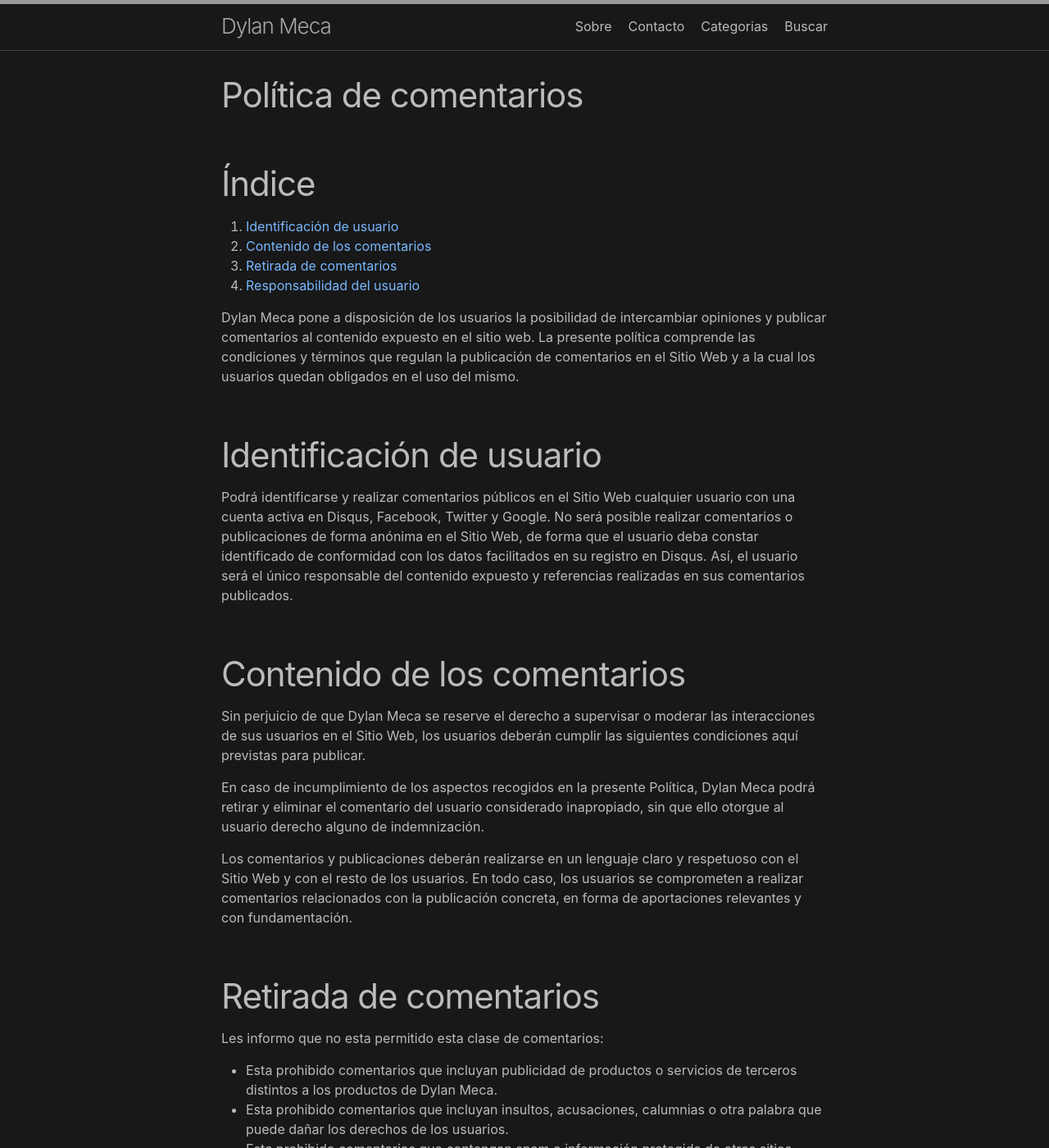
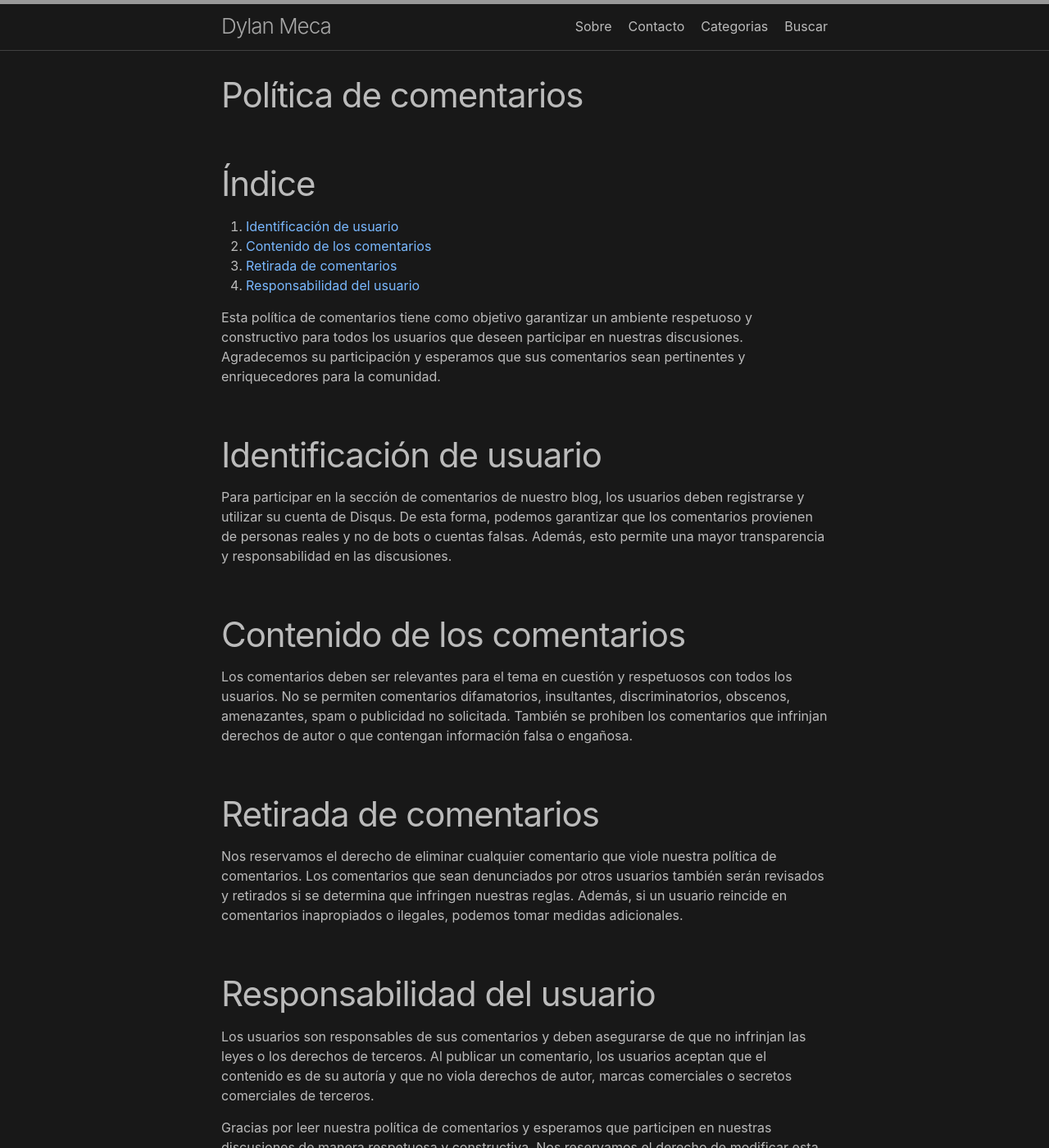
Before and after one commit to dylanmeca/dylanmeca.github.io, a Jekyll site: the page built from _posts/2020-06-07-politica-de-comentarios.md, in a window 1280 px wide and 1400 px high. Shown: the whole window at 82% size. Built offline with Jekyll 4.4.1, drawn with Linux system fonts in a browser that asks for light colours; some of the changed text lies outside the part shown.

Commit message:
Update 2020-06-07-politica-de-comentarios.md

```diff
--- a/_posts/2020-06-07-politica-de-comentarios.md
+++ b/_posts/2020-06-07-politica-de-comentarios.md
@@ -18,35 +18,22 @@
 3. [Retirada de comentarios](#retirada-de-comentarios)
 4. [Responsabilidad del usuario](#responsabilidad-del-usuario)
 
-Dylan Meca pone a disposición de los usuarios la posibilidad de intercambiar opiniones y publicar comentarios al contenido expuesto en el sitio web.
-La presente política comprende las condiciones y términos que regulan la publicación de comentarios en el Sitio Web y a la cual los usuarios quedan obligados en el uso del mismo.
+Esta política de comentarios tiene como objetivo garantizar un ambiente respetuoso y constructivo para todos los usuarios que deseen participar en nuestras discusiones. Agradecemos su participación y esperamos que sus comentarios sean pertinentes y enriquecedores para la comunidad.
 
 # Identificación de usuario
 
-Podrá identificarse y realizar comentarios públicos en el Sitio Web cualquier usuario con una cuenta activa en Disqus, Facebook, Twitter y Google.
-No será posible realizar comentarios o publicaciones de forma anónima en el Sitio Web, de forma que el usuario deba constar identificado de conformidad con los datos facilitados en su registro en Disqus.
-Así, el usuario será el único responsable del contenido expuesto y referencias realizadas en sus comentarios publicados.
+Para participar en la sección de comentarios de nuestro blog, los usuarios deben registrarse y utilizar su cuenta de Disqus. De esta forma, podemos garantizar que los comentarios provienen de personas reales y no de bots o cuentas falsas. Además, esto permite una mayor transparencia y responsabilidad en las discusiones.
 
 # Contenido de los comentarios
 
-Sin perjuicio de que Dylan Meca se reserve el derecho a supervisar o moderar las interacciones de sus usuarios en el Sitio Web, los usuarios deberán cumplir las siguientes condiciones aquí previstas para publicar.
-
-En caso de incumplimiento de los aspectos recogidos en la presente Política, Dylan Meca podrá retirar y eliminar el comentario del usuario considerado inapropiado, sin que ello otorgue al usuario derecho alguno de indemnización.
-
-Los comentarios y publicaciones deberán realizarse en un lenguaje claro y respetuoso con el Sitio Web y con el resto de los usuarios. En todo caso, los usuarios se comprometen a realizar comentarios relacionados con la publicación concreta, en forma de aportaciones relevantes y con fundamentación.
+Los comentarios deben ser relevantes para el tema en cuestión y respetuosos con todos los usuarios. No se permiten comentarios difamatorios, insultantes, discriminatorios, obscenos, amenazantes, spam o publicidad no solicitada. También se prohíben los comentarios que infrinjan derechos de autor o que contengan información falsa o engañosa.
 
 # Retirada de comentarios
 
-Les informo que no esta permitido esta clase de comentarios:
-
-* Esta prohibido comentarios que incluyan publicidad de productos o servicios de terceros distintos a los productos de Dylan Meca.
-* Esta prohibido comentarios que incluyan insultos, acusaciones, calumnias o otra palabra que puede dañar los derechos de los usuarios.
-* Esta prohibido comentarios que contengan spam o información protegida de otros sitios webs cuyo autor principal no haya consentido su difusión.
-* Esta prohibido comentarios que contengan enlaces o URL erróneas o que puedan generar daños informáticos a la plataforma del Sitio Web.
-* Esta prohibido comentarios que tengan información o datos de carácter personal de terceros usuarios sin haber obtenido previamente su consentimiento para ello.
+Nos reservamos el derecho de eliminar cualquier comentario que viole nuestra política de comentarios. Los comentarios que sean denunciados por otros usuarios también serán revisados y retirados si se determina que infringen nuestras reglas. Además, si un usuario reincide en comentarios inapropiados o ilegales, podemos tomar medidas adicionales.
 
 # Responsabilidad del usuario
 
-El usuario se compromete a respetar el contenido íntegro de esta Política y a realizar un uso adecuado del Sitio Web y publicar, de conformidad con las condiciones detalladas, comentarios aptos y respetuosos con terceros y el propio Sitio Web.
+Los usuarios son responsables de sus comentarios y deben asegurarse de que no infrinjan las leyes o los derechos de terceros. Al publicar un comentario, los usuarios aceptan que el contenido es de su autoría y que no viola derechos de autor, marcas comerciales o secretos comerciales de terceros.
 
-En cualquier caso, el usuario será considerado el único responsable por el contenido y referencias realizadas en su publicación, quedando Dylan Meca exonerado de cualquier responsabilidad al respecto.
+Gracias por leer nuestra política de comentarios y esperamos que participen en nuestras discusiones de manera respetuosa y constructiva. Nos reservamos el derecho de modificar esta política en cualquier momento, por lo que le recomendamos que la revise regularmente para estar al tanto de cualquier cambio.
```
